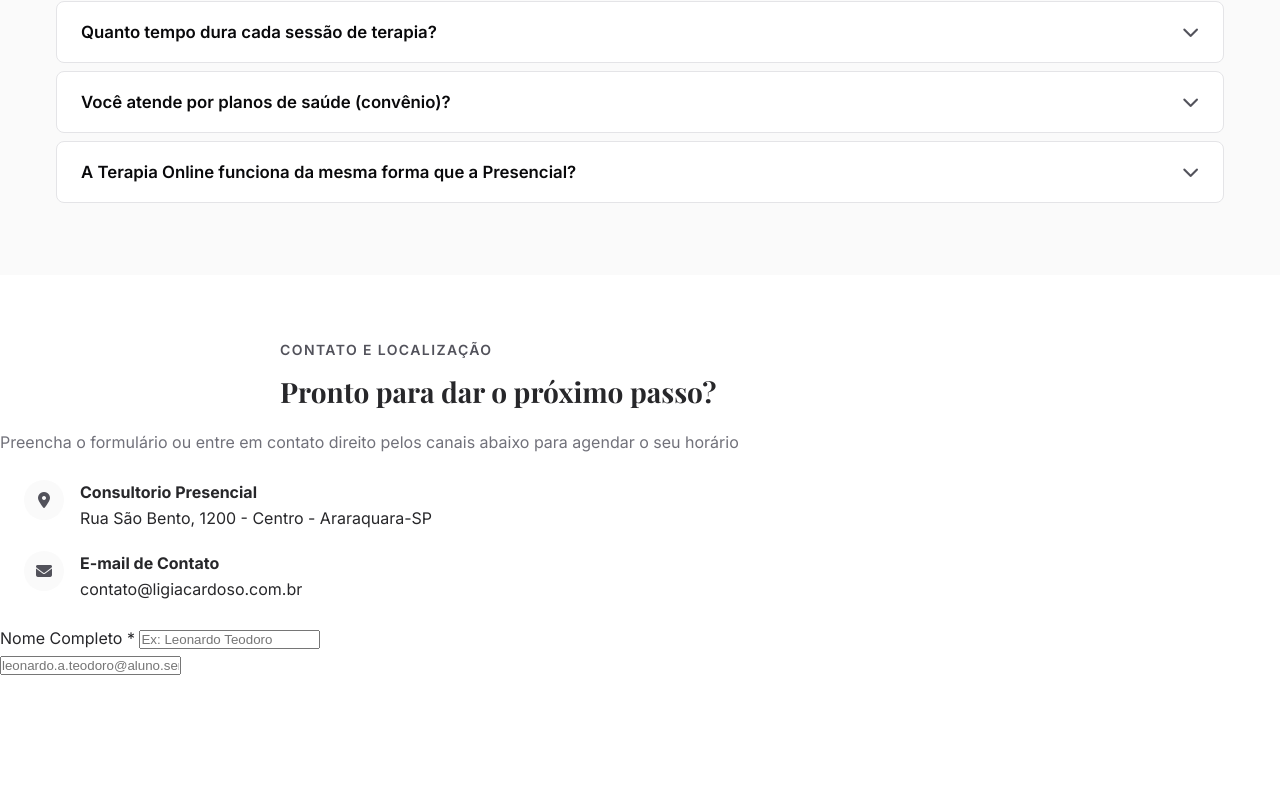
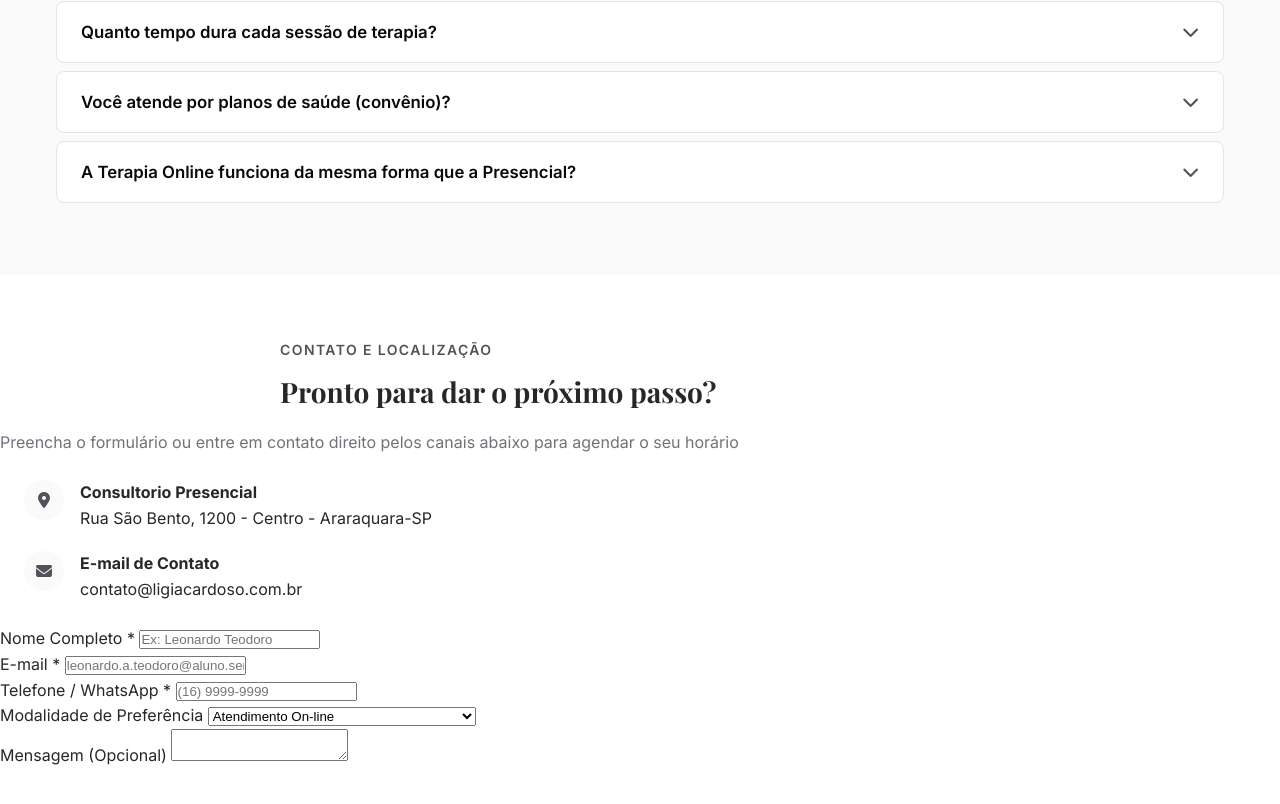
Before and after one commit to leonardo-ateodoro/psicoligia, a plain HTML site: page index.html in a window 1280 px wide. Shown: the part 4390-5194 px from the top of the page. Before the commit the page ends 5132 px from the top, so only its background shows below. Drawn offline with nearby package versions, Linux system fonts and the light colour scheme; some packages are replaced by stand-ins of ours; a script that the page names is missing; a web font is replaced by a local one.

Commit message:
-´PÇLPP

```diff
--- a/index.html
+++ b/index.html
@@ -437,8 +437,26 @@
         </div>
 
         <div class="form-group">
-          <label for="email class = "form-group__label></label>
+          <label for="email class = "form-group__label>E-mail *</label>
           <input type="text" id="email" class="form-group__input" required placeholder="leonardo.a.teodoro@aluno.senai.br">
+        </div>
+
+        <div class="form-group">
+          <label for="telefone" class="form-group__label"> Telefone / WhatsApp * </label>
+          <input type="tel" id = "telefone" class="form-group__input" required placeholder="(16) 9999-9999">
+        </div>
+
+        <div class="form-group">
+          <label for="modalidade" class="form-group__label">Modalidade de Preferência</label>
+          <select  id="modalidade" class="form-group__select">
+            <option value="Online">Atendimento On-line</option>
+            <option value="Presencial">Atendimento Presencial ( Araraquara-SP) </option>
+          </select>
+        </div>
+
+        <div class="form-group">
+          <label for="mensagem " class="form-group__label">Mensagem (Opcional) </label>
+          <textarea
         </div>
 
 
```
